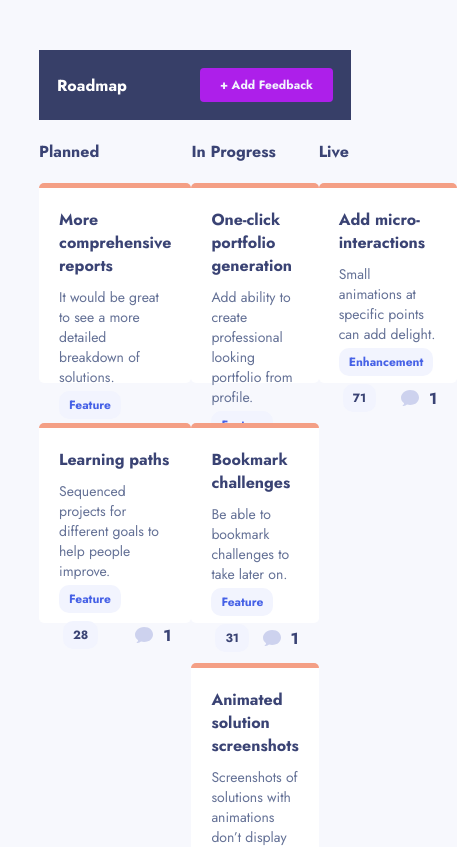
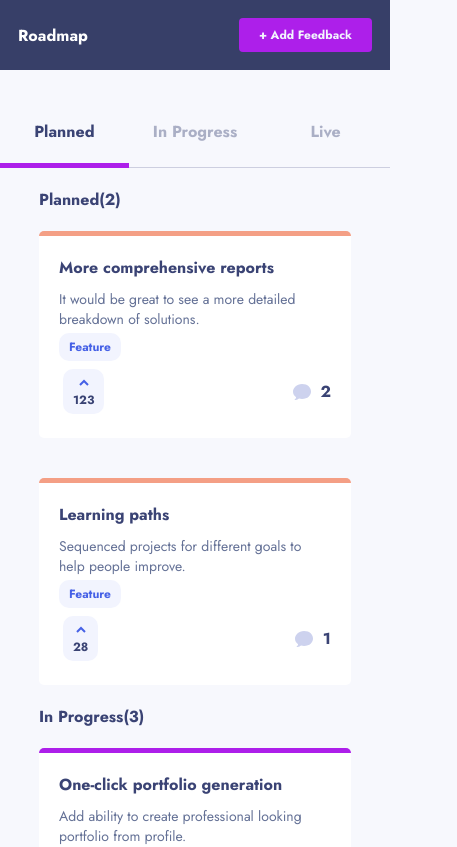
Before and after one commit to catli-unbounce/product_idea_board, a React (Create React App) app: page /roadmap in a window 390 px wide. Shown: the top 847 px of the page, 457 px wide, since content can reach past the window. Built offline with nearby package versions, Linux system fonts and the light colour scheme.

Commit message:
Start on mobile nav

```diff
--- a/_base.scss
+++ b/_base.scss
@@ -10,6 +10,7 @@ $grey-1: #F2F4FE;
 $background-grey: #F7F8FD;
 $grey-3: #3A4374;
 $grey-4: #647196;
+$grey-5: #8C92B3;
 
 $orange: #F49F85;
 
--- a/package.json
+++ b/package.json
@@ -6,6 +6,7 @@
     "@testing-library/jest-dom": "^5.14.1",
     "@testing-library/react": "^11.2.7",
     "@testing-library/user-event": "^12.8.3",
+    "classnames": "^2.3.1",
     "node-sass": "^6.0.1",
     "react": "^17.0.2",
     "react-dom": "^17.0.2",
--- a/src/components/Banner/index.js
+++ b/src/components/Banner/index.js
@@ -7,7 +7,6 @@ const Banner = ({children}) => {
             <div className="banner__info">
                 {children}
             </div>
-
             <button className="banner__add-btn"><Link to="/new">+ Add Feedback</Link></button>
         </div>
     )
--- a/src/components/RoadmapList/RoadmapList.module.scss
+++ b/src/components/RoadmapList/RoadmapList.module.scss
@@ -1,7 +1,7 @@
 .roadmap_list {
     width: 80%;
     margin: 0 auto;
-    margin-top: 5rem;
+    margin-top: 2rem;
     color: $grey-3;
 
     &__container {
@@ -15,3 +15,48 @@
         flex-direction: column;
     }
 }
+@media only screen and (max-width: $tablet) {
+    .roadmap_list {
+        width: 100%;
+        margin-top: 0;
+
+        .banner {
+            border-radius: 0;
+            margin-bottom: 5rem;
+        }
+
+        &__mobile-nav {
+            width: 100%;
+            display: flex;
+            justify-content: space-between;
+            border-bottom: solid rgba(140, 146, 179, .4) 1px;
+            margin-bottom: 2rem;
+            h4 {
+                padding-bottom: 2rem;
+                text-align: center;
+                flex: 0 0 33%;
+                cursor: pointer;
+
+                &:not(.active) {
+                    opacity: .4;
+                }
+            }
+
+
+            .active {
+                border-bottom: solid $fuschia 5px;
+                margin-bottom: -1px;
+                opacity: 1;
+            }
+
+
+
+        }
+
+        &__container {
+            flex-direction: column;
+            width: 80%;
+            margin: 0 auto;
+        }
+    }
+}
--- a/src/components/RoadmapList/index.js
+++ b/src/components/RoadmapList/index.js
@@ -2,6 +2,8 @@ import React, { useState } from 'react';
 import Banner from '../Banner';
 import RoadmapListItem from '../RoadmapListItem'
 const RoadmapList = ({planned, inProgress, live}) => {
+
+    const [activeNav, setActiveNav] = useState('planned');
     const plannedList = planned.map((item, index) => {
         return (
             <RoadmapListItem key={index} {...item}></RoadmapListItem>
@@ -21,14 +23,18 @@ const RoadmapList = ({planned, inProgress, live}) => {
     })
     return (
         <div className="roadmap_list">
-            <Banner>Roadmap</Banner>
-            <div className="roadmap_list__container">
-                <div className="roadmap_list__planned"><h4>Planned</h4>{plannedList}</div>
-                <div className="roadmap_list__inProgress"><h4>In Progress</h4>{inProgressList}</div>
-                <div className="roadmap_list__live"><h4>Live</h4>{liveList}</div>
+            <Banner><div>Roadmap</div></Banner>
+            <div className="roadmap_list__mobile-nav">
+                <h4 onClick={() => setActiveNav('planned')} className={activeNav === 'planned' && "active"}>Planned</h4>
+                <h4 onClick={() => setActiveNav('in-progress')} className={activeNav === 'in-progress' && "active"}>In Progress</h4>
+                <h4 onClick={() => setActiveNav('live')} className={activeNav === 'live' && "active"}>Live</h4>
             </div>
 
-
+            <div className="roadmap_list__container">
+                <div className="roadmap_list__planned"><h4>Planned({plannedList.length ? plannedList.length : 0})</h4>{plannedList}</div>
+                <div className="roadmap_list__inProgress"><h4>In Progress({inProgress.length ? inProgress.length : 0})</h4>{inProgressList}</div>
+                <div className="roadmap_list__live"><h4>Live({live.length ? live.length : 0})</h4>{liveList}</div>
+            </div>
         </div>
     )
 }
--- a/src/components/RoadmapListItem/RoadmapListItem.module.scss
+++ b/src/components/RoadmapListItem/RoadmapListItem.module.scss
@@ -1,6 +1,6 @@
 .roadmap_item {
     border-radius: .5rem;
-    height: 20rem;
+    min-height: 20rem;
     margin: 2rem 0;
     padding: 2rem;
     background-color: $white;
@@ -14,10 +14,20 @@
 
     &__votes {
         @include tag;
-
+        display: flex;
+        flex-direction: column;
+        svg {
+            margin: .5rem 0;
+        }
         &-active {
             color: $white;
             background-color: $blue-1;
+
+            .upvote-icon {
+                path {
+                    stroke: $white;
+                }
+            }
         }
     }
 
@@ -50,3 +60,11 @@
 .orange {
     border-top: solid $orange 5px;
 }
+
+.blue {
+    border-top: solid $aqua 5px;
+}
+
+.purple {
+    border-top: solid $fuschia 5px;
+}
--- a/src/components/RoadmapListItem/index.js
+++ b/src/components/RoadmapListItem/index.js
@@ -1,13 +1,30 @@
 import React, { useState } from 'react';
+import classNames from 'classnames/bind';
 import commentsIcon from '../../assets/shared/icon-comments.svg';
 const RoadmapListItem = ({title, category, upvotes, status, id, description, comments}) => {
+    const [active, setActive] = useState(false);
+
+    const updateActive = () => {
+        const isActive = !active;
+        setActive(isActive);
+    }
+
+    var cardClass = classNames({
+        roadmap_item: true,
+        'orange': status === 'planned',
+        'purple':  status === 'in-progress',
+        'blue': status === 'live'
+    });
     return (
-        <div className="roadmap_item orange">
+        <div className={cardClass}>
             <h4 className="roadmap_item__title">{title}</h4>
             <p className="roadmap_item__desc">{description}</p>
             <p className="roadmap_item__category">{category}</p>
             <div>
-                <p className="roadmap_item__votes">{upvotes}</p>
+                <div onClick={() => updateActive()} className={active? "roadmap_item__votes roadmap_item__votes-active" : "roadmap_item__votes"}>
+                    <svg className="upvote-icon" width="10" height="7" xmlns="http://www.w3.org/2000/svg"><path d="M1 6l4-4 4 4" stroke="#4661E6" stroke-width="2" fill="none" fill-rule="evenodd"/></svg>
+                    {upvotes}
+                </div>
                 <div className={comments? "roadmap_item__comments" : "roadmap_item__comments inactive"}>
                     <img src={commentsIcon} alt="comments icon"></img>
                     <p className="comments-count">{comments ? comments.length : 0}</p>
```
Also changed, not shown: 1 other file (tests, documents, lock files or other folders).
